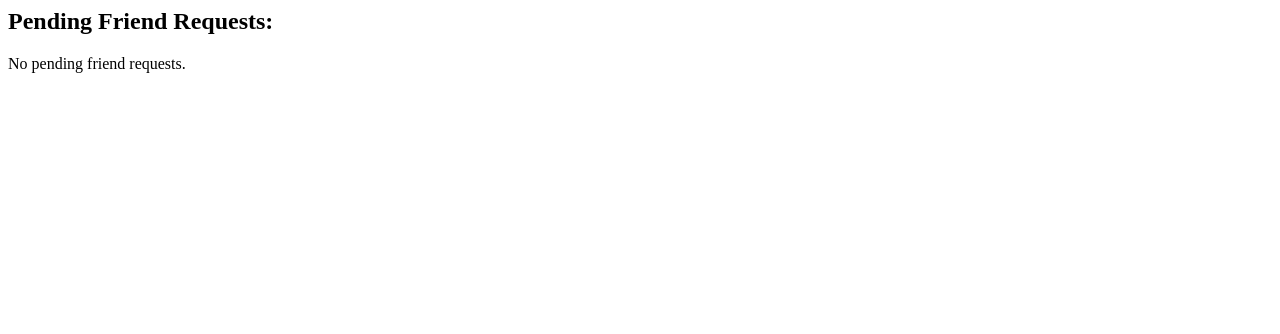
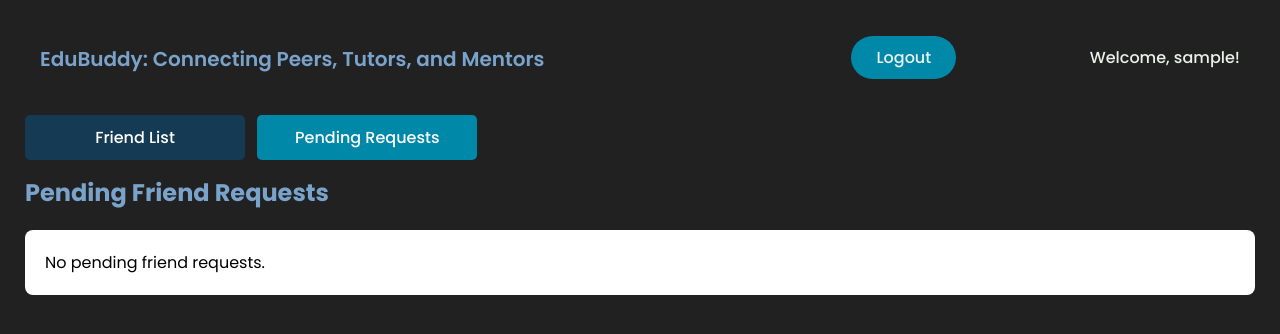
Before and after one commit to soohong-26/EduBuddy, a PHP site: page /pending_requests.php in a window 1280 px wide. Shown: the top 334 px of the page. Run offline with PHP 8.4, Linux system fonts and the light colour scheme; the visitor is signed in with stand-in values (Sample User, id 1); data that the repository does not hold is empty.

Commit message:
Adjustments on the UI

```diff
--- a/pending_requests.php
+++ b/pending_requests.php
@@ -1,8 +1,6 @@
 <!-- PHP -->
 <?php
 include 'database.php'; // Include your database connection
-
-session_start();
 $user_id = $_SESSION['user_id']; // Assumes user ID is stored in session
 
 $query = "SELECT u.user_id, u.username FROM users u
@@ -12,17 +10,6 @@ $stmt = $conn->prepare($query);
 $stmt->bind_param("i", $user_id);
 $stmt->execute();
 $result = $stmt->get_result();
-
-echo "<h2>Pending Friend Requests:</h2>";
-if ($result->num_rows > 0) {
-    while ($row = $result->fetch_assoc()) {
-        echo "From: " . $row['username'] . " - ";
-        echo "<a href='accept_requests.php?requester_id=" . $row['user_id'] . "'>Accept</a> ";
-        echo "<a href='decline_requests.php?requester_id=" . $row['user_id'] . "'>Decline</a><br>";
-    }
-} else {
-    echo "No pending friend requests.";
-}
 ?>
 
 <!-- HTML -->
@@ -32,8 +19,85 @@ if ($result->num_rows > 0) {
     <meta charset="UTF-8">
     <meta name="viewport" content="width=device-width, initial-scale=1.0">
     <title>EduBuddy - Pending Friends</title>
+    <!-- CSS -->
+    <style>
+        body {
+            font-family: "Poppins", sans-serif;
+            background-color: #212121;
+        }
+
+        /* Title Header */
+        .title-page {
+            color: #7AA3CC;
+            font-family: "Poppins", sans-serif;
+            margin: 0 0 20px 25px;
+        }
+
+        .box-container {
+            background: white;
+            padding: 20px;
+            border-radius: 8px;
+            margin: 0 25px 10px 25px;
+        }
+
+        /* Button Container */
+        .button-container {
+            margin: 0 0 15px 25px;
+        }
+
+        /* General Toggle Button Styling */
+        .toggle-button {
+            display: inline-block;
+            width: 200px;
+            padding: 10px;
+            margin: 0 8px 0 0;
+            background-color: rgba(0, 99, 158, .4);
+            color: white;
+            text-align: center;
+            border-radius: 5px;
+            text-decoration: none;
+            font-size: 16px;
+            transition: background-color 0.3s ease;
+        }
+
+        .toggle-button:hover {
+            background-color: rgba(0, 136, 169, 0.8);
+        }
+
+        .active-button {
+            background-color: rgba(0, 136, 169, 1);
+        }
+
+
+    </style>
 </head>
 <body>
+    <!-- Header -->
+    <?php require 'header.php';?>
 
+    <!-- Navigation Buttons -->
+    <div class="button-container">
+        <a href="friend_list.php" class="toggle-button <?php echo basename(__FILE__) == 'friend_list.php' ? 'active-button' : ''; ?>">Friend List</a>
+        <a href="pending_requests.php" class="toggle-button <?php echo basename(__FILE__) == 'pending_requests.php' ? 'active-button' : ''; ?>">Pending Requests</a>
+    </div>
+
+    <!-- Title -->
+     <h2 class="title-page">
+        Pending Friend Requests
+     </h2>
+
+    <div class="box-container">
+        <?php
+            if ($result->num_rows > 0) {
+                while ($row = $result->fetch_assoc()) {
+                    echo "From: " . $row['username'] . " - ";
+                    echo "<a href='accept_requests.php?requester_id=" . $row['user_id'] . "'>Accept</a> ";
+                    echo "<a href='decline_requests.php?requester_id=" . $row['user_id'] . "'>Decline</a><br>";
+                }
+            } else {
+                echo "No pending friend requests.";
+            }
+        ?>
+    </div>
 </body>
 </html>
```
Also changed, not shown: friend_list.php (+34 -0 lines).
